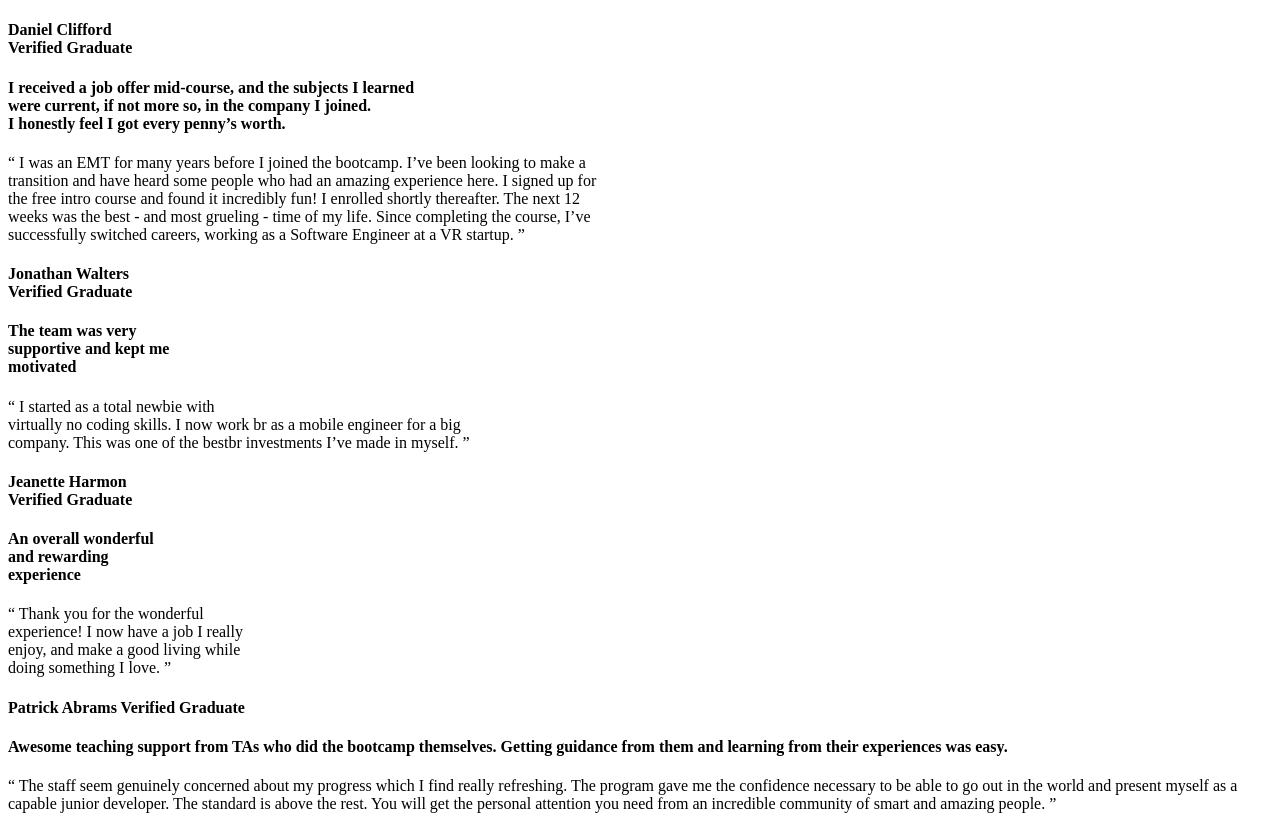
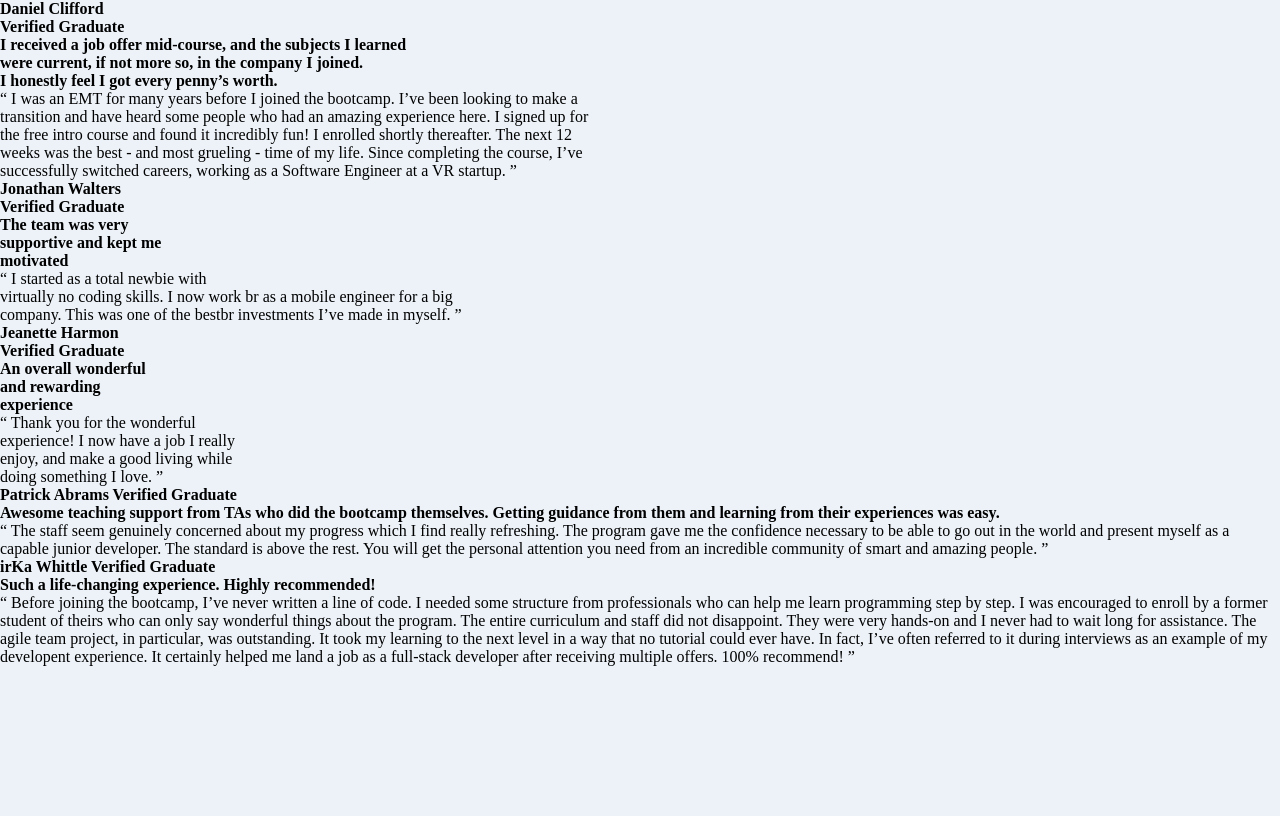
Before and after one commit to Edoscoba/testimonials-grid-section-main, a plain HTML site: page index.html in a window 1280 px wide. Shown: the top 816 px of the page. Drawn offline with Linux system fonts and the light colour scheme.

Commit message:
update to css

```diff
--- a/style.css
+++ b/style.css
@@ -0,0 +1,9 @@
+*{
+    padding: 0;
+    margin: 0;
+    box-sizing: border-box;
+}
+
+body{
+  background-color: hsl(210, 46%, 95%);
+}
```
Also changed, not shown: index.html (+4 -2 lines).
